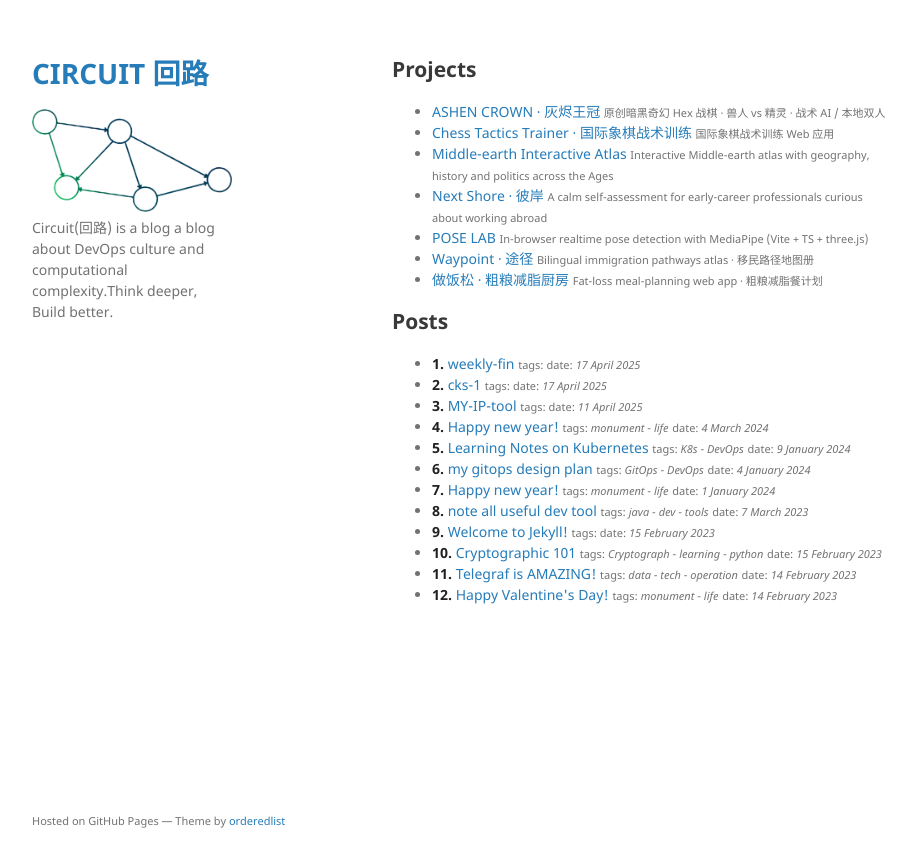
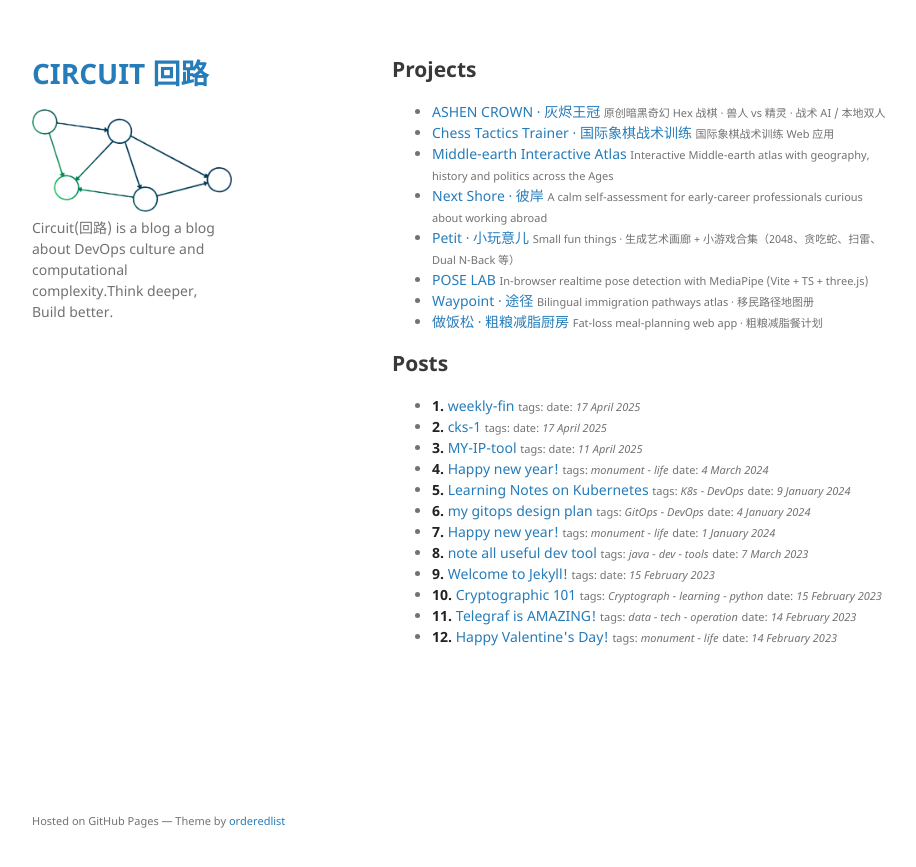
Before and after one commit to grot666/grot666.github.io, a Jekyll site: the page built from index.md, in a window 1280 px wide. Shown: the top 867 px of the page, without its empty margins (178-1094 px from the left). Built offline with Jekyll 4.4.1, drawn with Linux system fonts in a browser that asks for light colours.

Commit message:
Add Petit to homepage projects

```diff
--- a/index.md
+++ b/index.md
@@ -9,6 +9,7 @@ layout: default
   <li><a href="/chess-tactics-trainer/">Chess Tactics Trainer · 国际象棋战术训练</a> <small>国际象棋战术训练 Web 应用</small></li>
   <li><a href="/middle-earth-atlas/">Middle-earth Interactive Atlas</a> <small>Interactive Middle-earth atlas with geography, history and politics across the Ages</small></li>
   <li><a href="/next-shore/">Next Shore · 彼岸</a> <small>A calm self-assessment for early-career professionals curious about working abroad</small></li>
+  <li><a href="/Petit/">Petit · 小玩意儿</a> <small>Small fun things · 生成艺术画廊 + 小游戏合集（2048、贪吃蛇、扫雷、Dual N-Back 等）</small></li>
   <li><a href="/pose-lab-spike/">POSE LAB</a> <small>In-browser realtime pose detection with MediaPipe (Vite + TS + three.js)</small></li>
   <li><a href="/waypoint/">Waypoint · 途径</a> <small>Bilingual immigration pathways atlas · 移民路径地图册</small></li>
   <li><a href="/zuofansong/">做饭松 · 粗粮减脂厨房</a> <small>Fat-loss meal-planning web app · 粗粮减脂餐计划</small></li>
```
